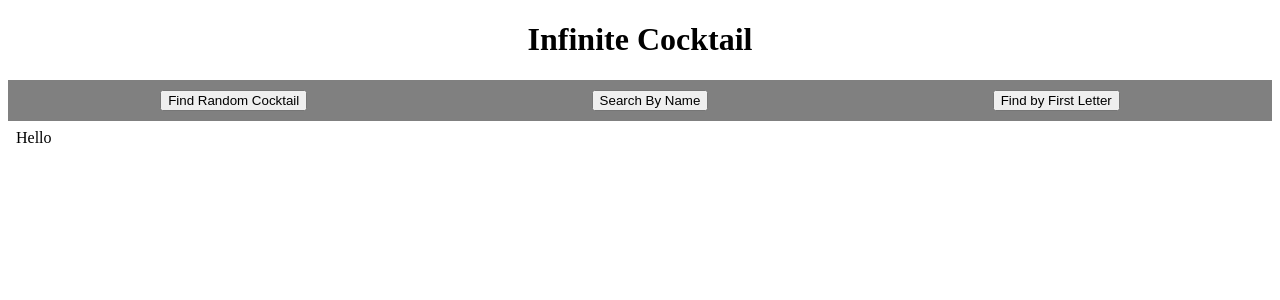
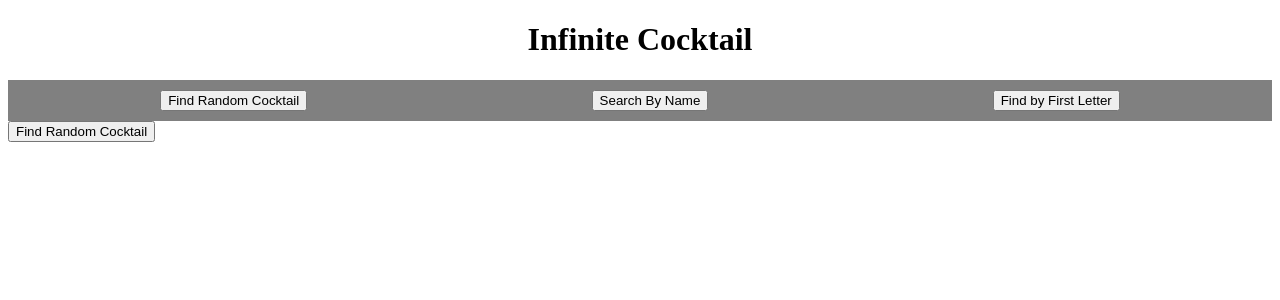
Before and after one commit to ChristianL01/infinite-cocktail, a React (Create React App) app: page / in a window 1280 px wide. Shown: the top 300 px of the page. Built offline with nearby package versions, Linux system fonts and the light colour scheme.

Commit message:
Retrieve data from api

```diff
--- a/src/App.js
+++ b/src/App.js
@@ -1,15 +1,17 @@
 import Nav from "./nav/Nav";
 import './CSS/Style.css'
 import Homepage from "./Homepage/Homepage";
-
+import { useState } from 'react'
+const baseUrl = 'https://www.thecocktaildb.com/api/json/v1/1/';
 function App() {
+const [url , setUrl] = useState(baseUrl)
   return (
     <div className="App">
     <h1 className="h1">Infinite Cocktail</h1>
     <nav><Nav /></nav>
-    <body>
-      <Homepage />
-    </body>
+    <main>
+      <Homepage url={url} />
+    </main>
     </div>
   );
 }
--- a/src/Homepage/Homepage.js
+++ b/src/Homepage/Homepage.js
@@ -1,11 +1,22 @@
 import React from 'react';
 
-function Homepage(props) {
-    return (
-        <div>
-            Hello
-        </div>
-    );
+function Homepage({ url }) {
+	const randUrl = { url } + '/random.php';
+	function handleClick() {
+		fetch('https://www.thecocktaildb.com/api/json/v1/1/random.php')
+			.then((res) => {
+				return res.json();
+			})
+			.then((res) => {
+				console.log('success!', res);
+			})
+			.catch((err) => console.log('something went wrong...', err));
+	}
+	return (
+		<div>
+			<button onClick={handleClick}>Find Random Cocktail</button>
+		</div>
+	);
 }
 
 export default Homepage;
```
